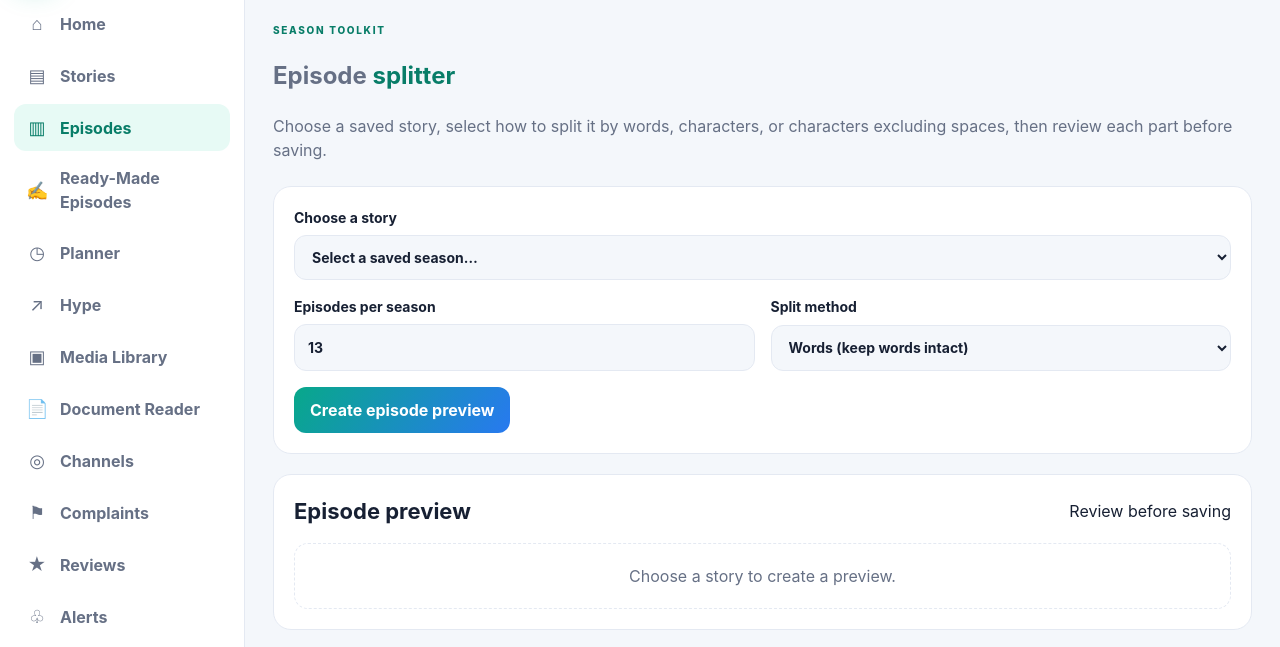
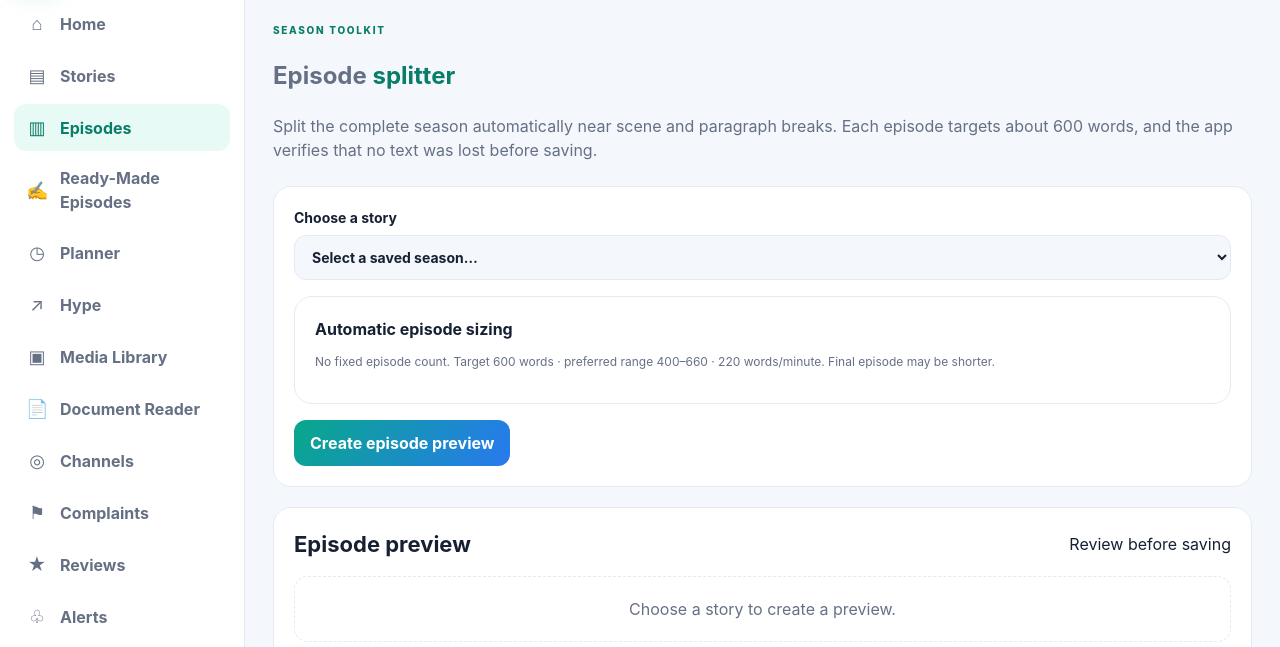
Before and after one commit to prince5522/channel-studio, a plain HTML site: page episodes.html in a window 1280 px wide. Shown: the part 86-733 px from the top of the page. Drawn offline with Linux system fonts and the light colour scheme.

Commit message:
Update episodes.html

```diff
--- a/episodes.html
+++ b/episodes.html
@@ -1,7 +1,7 @@
 <!doctype html>
 <html lang="en" data-theme="system">
 <head><meta charset="utf-8"><meta name="viewport" content="width=device-width, initial-scale=1, maximum-scale=1, user-scalable=no, viewport-fit=cover">
-  <script src="js/app-shell-behavior.js"></script><meta name="theme-color" content="#101827"><meta name="description" content="Turn a season into 13 manageable episodes."><title>Episode Manager — Channel Studio</title><link rel="manifest" href="manifest.webmanifest"><link rel="stylesheet" href="css/styles.css"><link rel="stylesheet" href="css/animations.css">
+  <script src="js/app-shell-behavior.js"></script><meta name="theme-color" content="#101827"><meta name="description" content="Split a complete season into naturally sized episodes with verified word counts and full-text coverage."><title>Episode Manager — Channel Studio</title><link rel="manifest" href="manifest.webmanifest"><link rel="stylesheet" href="css/styles.css"><link rel="stylesheet" href="css/animations.css">
 <link rel="stylesheet" href="css/themes.css"></head>
 <body data-page="episodes">
 <div class="app-layout">
@@ -21,8 +21,8 @@
 <a class="nav-link " href="settings.html"><span>⚙</span><b>Settings</b></a></nav><div class="sidebar-bottom"><a class="nav-link" href="index.html"><span>↗</span><b>Welcome screen</b></a><p class="small muted">Keep creating. Keep your stories safe.</p></div></aside>
 <div class="main-column"><header class="topbar"><button id="menuToggle" class="icon-button mobile-menu" aria-label="Open menu">☰</button><div><p class="eyebrow">CHANNEL STUDIO</p><p class="topbar-title">Episode Manager</p></div><div class="topbar-actions"><button id="quickTheme" class="icon-button" aria-label="Toggle theme" title="Toggle theme">◐</button><a class="avatar-link" href="settings.html" aria-label="Settings">CS</a></div></header>
 <main class="page-content page-enter">
-<section class="page-intro"><p class="eyebrow">SEASON TOOLKIT</p><h1>Episode <span>splitter</span></h1><p class="muted">Choose a saved story, select how to split it by words, characters, or characters excluding spaces, then review each part before saving.</p></section>
-<section class="panel"><form id="splitForm" class="form-grid"><label class="full">Choose a story<select id="splitStory" required><option value="">Select a saved story…</option></select></label><label>Episodes per season<input id="episodeCount" type="number" min="1" max="50" value="13" required></label><label>Split method<select id="splitMethod"><option value="words">Words (keep words intact)</option><option value="characters">Characters (including spaces)</option><option value="noSpaces">Characters without spaces</option><option value="paragraph">Keep paragraphs together where possible</option></select></label><div class="full"><button class="button primary" type="submit">Create episode preview</button></div></form></section>
+<section class="page-intro"><p class="eyebrow">SEASON TOOLKIT</p><h1>Episode <span>splitter</span></h1><p class="muted">Split the complete season automatically near scene and paragraph breaks. Each episode targets about 600 words, and the app verifies that no text was lost before saving.</p></section>
+<section class="panel"><form id="splitForm" class="form-grid"><label class="full">Choose a story<select id="splitStory" required><option value="">Select a saved story…</option></select></label><div class="full panel"><b>Automatic episode sizing</b><p class="small muted">No fixed episode count. Target 600 words · preferred range 400–660 · 220 words/minute. Final episode may be shorter.</p></div><div class="full"><button class="button primary" type="submit">Create episode preview</button></div></form></section>
 <section class="section-block"><div class="section-heading"><h2>Episode preview</h2><span class="pill">Review before saving</span></div><div id="episodePreview" class="episode-grid"><div class="empty-state">Choose a story to create a preview.</div></div></section><section class="section-block"><div class="section-heading"><h2>Saved episodes</h2><span class="pill" id="savedEpisodeCount">0 episodes</span></div><label class="search-label">Search episodes<input id="episodeSearch" type="search" placeholder="Search episode or season title…"></label><div id="savedEpisodeList" class="stack-list"><div class="empty-state">Your saved episodes will appear here.</div></div></section><section class="section-block" id="episodeReaderPanel" hidden><div class="section-heading"><h2 id="episodeReaderTitle">Episode reader</h2><button class="button ghost small-button" id="closeEpisodeReader" type="button">Close reader</button></div><p id="episodeReaderMeta" class="small muted"></p><article id="episodeReaderText" class="story-reading-text"></article></section>
 </main><footer class="app-footer">Made for your stories <span>✦</span> <span class="muted">Local-first • Your content stays yours</span></footer></div></div>
 <div id="toastRegion" class="toast-region" aria-live="polite" aria-atomic="true"></div>
```
